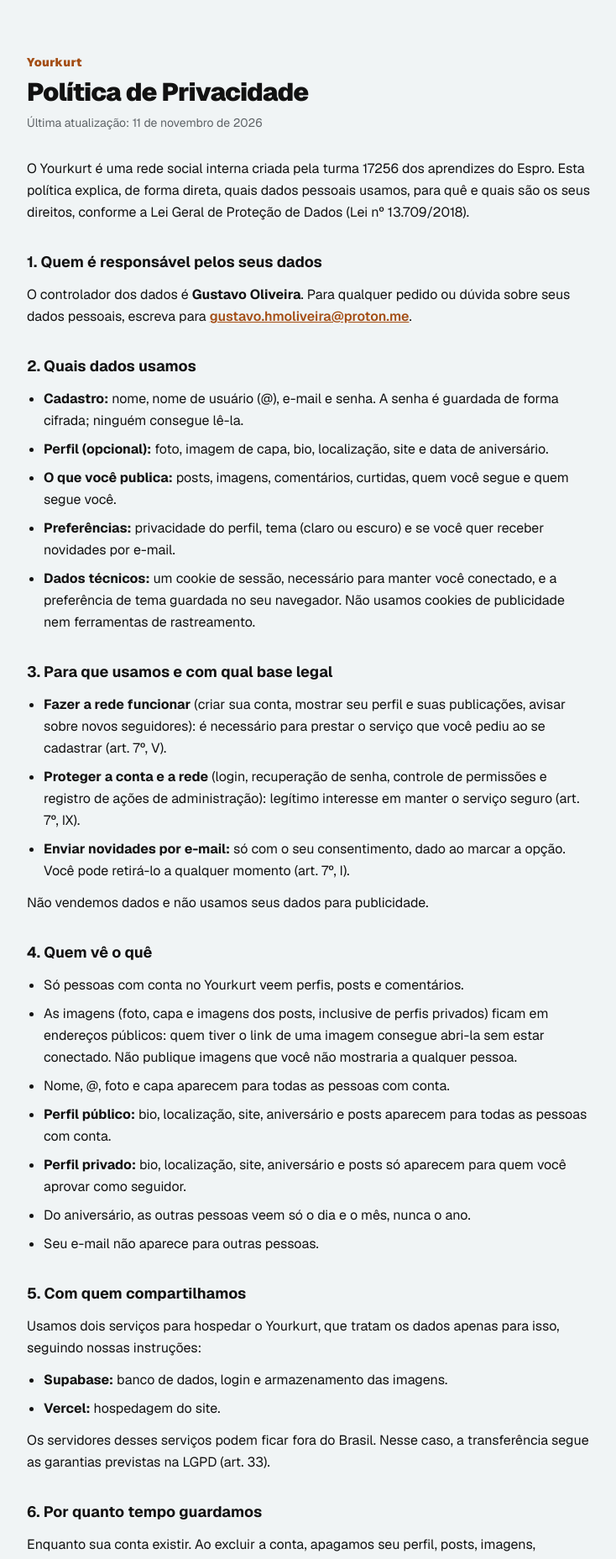
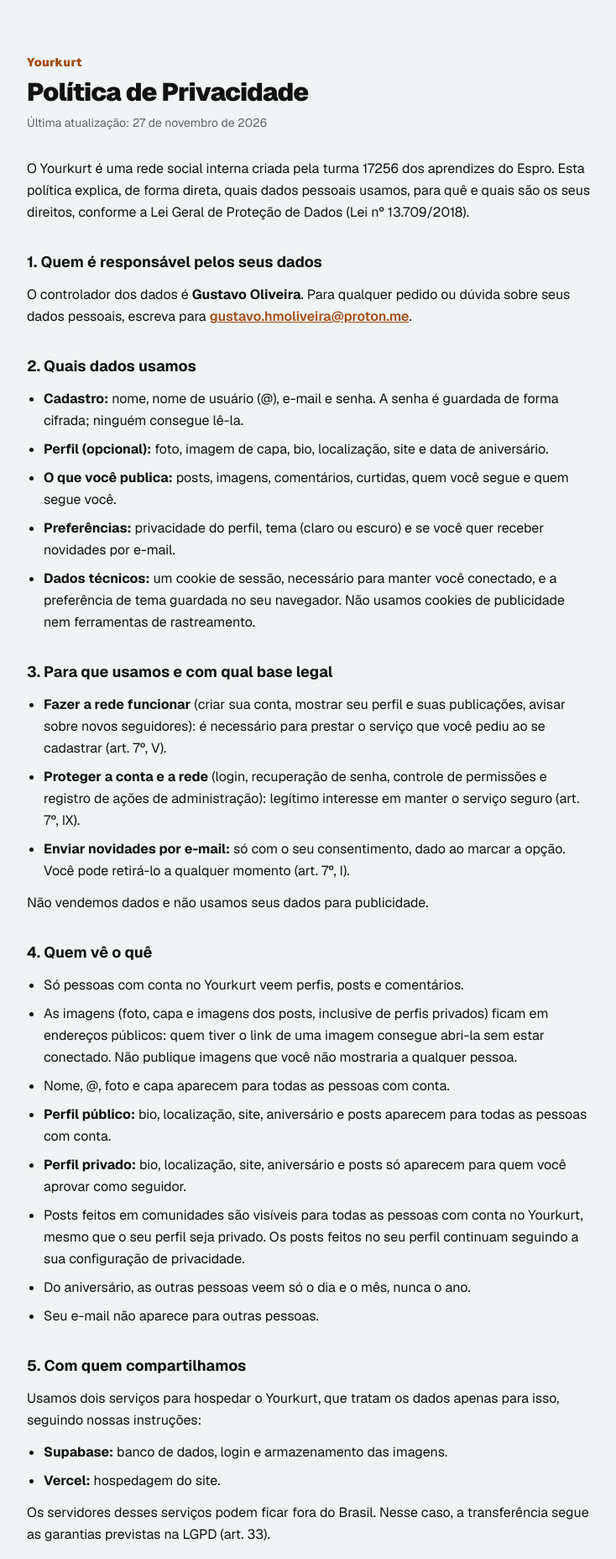
Before and after one commit to gustoliveira12/Yourkurt, a Next.js app in the folder frontend/: page /privacidade in a window 1280 px wide. Shown: the top 1856 px of the page at 84% size, without its empty margins (272-1006 px from the left). Built offline with nearby package versions, Linux system fonts and the light colour scheme.

Commit message:
docs: atualiza a Política de Privacidade e o README com as comunidades

```diff
--- a/frontend/app/privacidade/page.tsx
+++ b/frontend/app/privacidade/page.tsx
@@ -8,7 +8,7 @@ export const metadata: Metadata = {
 // Dados do controlador (LGPD, art. 9º, III). Atualize aqui se mudar.
 const CONTROLLER_NAME = "Gustavo Oliveira";
 const CONTROLLER_EMAIL = "gustavo.hmoliveira@proton.me";
-const LAST_UPDATED = "11 de novembro de 2026";
+const LAST_UPDATED = "27 de novembro de 2026";
 
 function Section({ title, children }: { title: string; children: React.ReactNode }) {
   return (
@@ -116,6 +116,11 @@ export default function PrivacyPolicyPage() {
               aparecem para quem você aprovar como seguidor.
             </li>
             <li>
+              Posts feitos em comunidades são visíveis para todas as pessoas com conta no Yourkurt,
+              mesmo que o seu perfil seja privado. Os posts feitos no seu perfil continuam seguindo
+              a sua configuração de privacidade.
+            </li>
+            <li>
               Do aniversário, as outras pessoas veem só o dia e o mês, nunca o ano.
             </li>
             <li>Seu e-mail não aparece para outras pessoas.</li>
```
Also changed, not shown: 1 other file (tests, documents, lock files or other folders).
